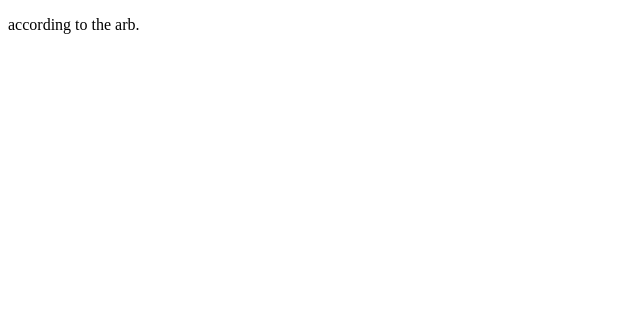
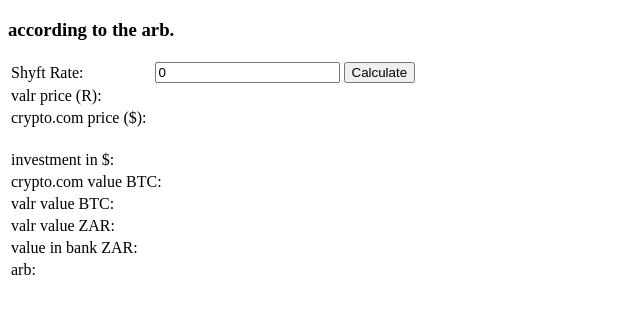
Before and after one commit to isicatch/arb.github.io, a plain HTML site: page index.html in a window 1280 px wide. Shown: the whole page, without its empty margins (0-640 px from the left). Drawn offline with nearby package versions, Linux system fonts and the light colour scheme; no server answers.

Commit message:
Update index.html

```diff
--- a/index.html
+++ b/index.html
@@ -5,21 +5,134 @@
   <script src="https://ajax.googleapis.com/ajax/libs/jquery/3.5.1/jquery.min.js"></script>
 </head>
 <body>
-  <p>according to the arb.</p>
-  <p id="valr-askprice"></p>
+  <h3>according to the arb.</h3>
+
+<table>
+	<tr>
+		<td>Shyft Rate:<td>
+		<td><input id='shyftRate' type='number'></td>
+		<td><input id='calculate' type='button' value='Calculate'></td>
+	</tr>
+	<tr>
+		<td>valr price (R):</td>
+		<td id='valr-askprice'></td>
+	</tr>
+	<tr>
+		<td>crypto.com price ($):</td>
+		<td id='crypto-price'></td>
+	</tr>
+</table>
+<br>
+
+<table>
+
+	<tr>
+		<td>investment in $:</td>
+		<td id='investment-in-usd'></td>
+	</tr>
+	<tr>
+		<td>crypto.com value BTC:</td>
+		<td id='crypto-value-btc'></td>
+	</tr>
+
+	<tr>
+		<td>valr value BTC:</td>
+		<td id='valr-value-btc'></td>
+	</tr>
+
+	<tr>
+		<td>valr value ZAR:</td>
+		<td id='valr-value-zar'></td>
+	</tr>
+
+	<tr>
+		<td>value in bank ZAR:</td>
+		<td id='value-in-bank'></td>
+	</tr>
+
+	<tr>
+		<td>arb:</td>
+		<td id='arb'></td>
+	</tr>
+
+
+</table>
+
+
 
 </body>
 <script type="text/javascript">
 
+var valrPriceZAR;
+var valrPriceUSD;
+var cryptoPrice;
+var shyftRate;
+var investment = 125000;
 
-  $(document).ready(function() {
-   jQuery.ajax('https://cors-anywhere.herokuapp.com/https://api.valr.com/v1/public/BTCZAR/marketsummary',{
+var investmentUSD;
+var cryptoValueBTC;
+var valrValueBTC;
+var valrValueZAR;
+var valueInBankZAR;
+var arb;
+
+function getValrAskPrice(){
+jQuery.ajax('https://cors-anywhere.herokuapp.com/https://api.valr.com/v1/public/BTCZAR/marketsummary',{
    type:'GET',contentType: 'application/json',async:false,dataType:'json',success:function(data){
-			$('#valr-askprice').append(data.askPrice)
+			$('#valr-askprice').html(data.askPrice);
+			valrPriceZAR=data.askPrice;
    		},error:function(){
    			alert('error');
 		}
 	});
+}
+
+function getCryptoBook(){
+	jQuery.ajax('https://cors-anywhere.herokuapp.com/https://api.crypto.com/v2/public/get-book?instrument_name=BTC_USDT&depth=1',{
+	   type:'GET',contentType: 'application/json',async:false,dataType:'json',success:function(d){
+	   		var dataArray = d.result.data;
+				$('#crypto-price').html(dataArray[0].asks[0][0]*1.0025);
+				cryptoPrice=dataArray[0].bids[0][0]*1.0025;
+	   		},error:function(){
+	   			alert('error');
+			}
+	});
+
+}
+
+$(document).ready(function() {
+
+	getValrAskPrice();
+	getCryptoBook();
+
+	$('#shyftRate').val(0.0);
+
+	$('#calculate').click(function(){
+
+		shyftRate = parseFloat($('#shyftRate').val());
+
+
+		investmentUSD = investment/(shyftRate+0.1);
+		$('#investment-in-usd').html(investmentUSD);
+
+		cryptoValueBTC = investmentUSD/cryptoPrice;
+		$('#crypto-value-btc').html(cryptoValueBTC);
+
+		valrValueBTC = cryptoValueBTC-0.0004;
+		$('#valr-value-btc').html(valrValueBTC);
+
+		valrValueZAR = valrValueBTC*valrPriceZAR;
+		$('#valr-value-zar').html(valrValueZAR);
+
+		valueInBankZAR = valrValueZAR-8.50;
+		$('#value-in-bank').html(valueInBankZAR);
+
+		arb = ((valueInBankZAR-investment)/investment)*100;
+		$('arb').html(arb);
+
+
+	});
+
 });
 
 </script>
```
